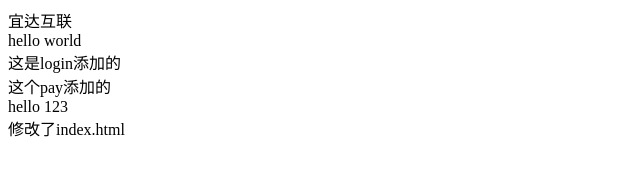
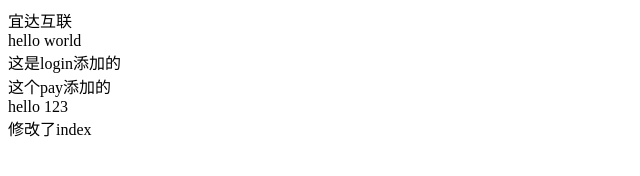
Before and after one commit to zjx0759/project4, a plain HTML site: page index.html in a window 1280 px wide. Shown: the full height of the page, 0-640 px from the left. Drawn offline with Linux system fonts and the light colour scheme.

Commit message:
修改了index.html

```diff
--- a/index.html
+++ b/index.html
@@ -14,7 +14,7 @@
     <div>这是login添加的</div>
     <span>这个pay添加的</span>
     <div>hello 123</div>
-    <div>修改了index.html</div>
+    <div>修改了index</div>
 </body>
 
 </html>
```
